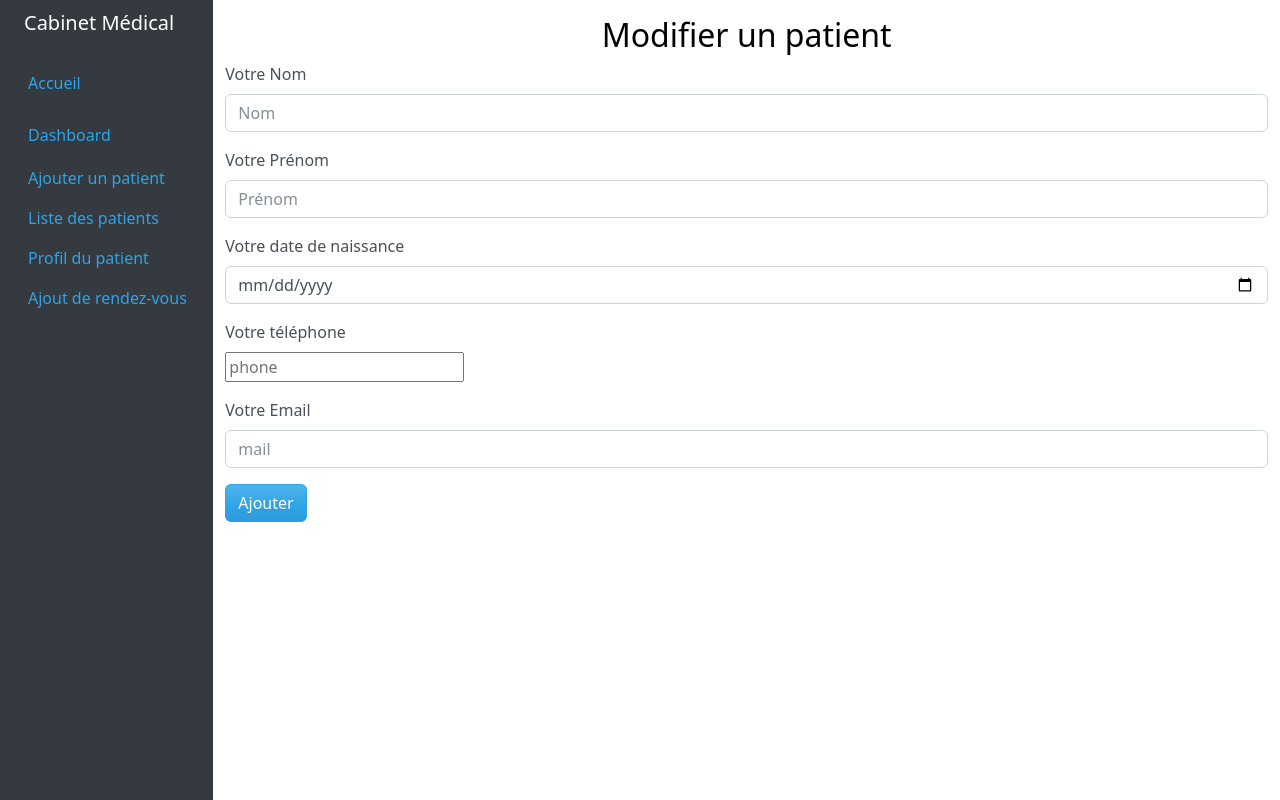
After one commit to LaurenceB28/cabinet-medical, a PHP site: template views/patient/updatePatient.php in a window 1280 px wide. The commit adds this page. Run offline with PHP 8.4, Linux system fonts and the light colour scheme; the template is opened without the code that fills it, so the values that code supplies are empty.

Commit message:
cabinet j8

```diff
--- a/controllers/add-patientCtrl.php
+++ b/controllers/add-patientCtrl.php
@@ -79,7 +79,7 @@ try {
             } else {
                 $birthdateObj = new DateTime($birthdate);
                 // Calcul de l'age de l'utilisateur (année courante - année de naissance)
-                $age = date('l j F Y',strtotime($birthdate)) - $birthdateObj->format('l j F Y');
+                $age = date('d-m-Y',strtotime($birthdate)) - $birthdateObj->format('d-m-Y');
 
                 if ($age > 120 || $age < 0) {
                     $error["birthdate"] = "Votre age n'est pas conforme!";
--- a/views/patient/add-patient.php
+++ b/views/patient/add-patient.php
@@ -1,6 +1,6 @@
 <?php
 // $error = null;
-$birthdate = date('l j F Y');
+$birthdate = date('d-m-Y');
 setlocale(LC_TIME, 'fra.UTF-8');
 ?>
 <form method="post" novalidate>
@@ -14,7 +14,7 @@ setlocale(LC_TIME, 'fra.UTF-8');
         <input type="text" name="firstname" class="form-control" placeholder="Prénom" aria-label="Lastname" maxlength="25" required>
     </div>
     <div class="mb-3">
-        <input type="date" name="birthdate" id="birthdate" value="<?= htmlentities($birthdate ?? '') ?>" title="La date de naissance n' est pas au format attendu" placeholder="Entrez votre date de naissance" class="form-control <?= isset($error['birthdate']) ? 'errorField' : '' ?>" autocomplete="bday" aria-describedby="birthdateHelp" min="01-01-1920" max="<?= date('l j F Y',strtotime($birthdate)) ?>" required>
+        <input type="date" name="birthdate" id="birthdate" value="<?= htmlentities($birthdate ?? '') ?>" title="La date de naissance n' est pas au format attendu" placeholder="Entrez votre date de naissance" class="form-control <?= isset($error['birthdate']) ? 'errorField' : '' ?>" autocomplete="bday" aria-describedby="birthdateHelp" min="01-01-1920" max="<?= date('d-m-Y',strtotime($birthdate)) ?>" required>
         <small id="birthdateHelp" name="birthdate" class="form-text error"><?= $error['birthdate'] ?? '' ?></small>
     </div>
     <div class="mb-3">
--- /dev/null
+++ b/views/patient/updatePatient.php
@@ -0,0 +1,26 @@
+   <form method="post" novalidate>
+    <h2>Modifier un patient</h2>
+    <div class="mb-3">
+        <label for="lastName" class="form-label">Votre Nom</label>
+        <input type="text" name="lastname" class="form-control" value="<?= $lastname ?>"placeholder="Nom" aria-label="Firstname" maxlength="25" required>
+    </div>
+    <div class="mb-3">
+        <label for="firstName" class="form-label">Votre Prénom</label>
+        <input type="text" name="firstname" class="form-control" value="<?= $firstname ?>"placeholder="Prénom" aria-label="Lastname" maxlength="25" required>
+    </div>
+    <div class="mb-3">
+    <label for="birthdate" class="form-label">Votre date de naissance</label>
+        <input type="date" name="birthdate" id="birthdate" value="<?= $birthdate ?>" title="La date de naissance n' est pas au format attendu" placeholder="Entrez votre date de naissance" class="form-control <?= isset($error['birthdate']) ? 'errorField' : '' ?>" autocomplete="bday" aria-describedby="birthdateHelp" min="01-01-1920" max="<?= date('d-m-Y',strtotime($birthdate)) ?>" required>
+        <small id="birthdateHelp" name="birthdate" class="form-text error"><?= $error['birthdate'] ?? '' ?></small>
+    </div>
+    <div class="mb-3">
+        <label for="phone" class="form-label">Votre téléphone</label><br>
+        <input type="text" id="phone" name="phone" value="<?= $phone ?>"placeholder="phone" aria-label="phone" max="25">
+    </div>
+    <div class="mb-3">
+        <label for="exampleInputMail1" class="form-label">Votre Email</label>
+        <input type="mail" name="mail" id="exampleInputEmail1" value="<?= $mail ?>"placeholder="mail" aria-describedby="mailHelp" maxlength="25" value="<?= $email ?>" title="L'email existe déja" class="form-control<?= isset($error['mail']) ? 'errorField' : '' ?>" required>
+        <small id="mailHelp" class="form-text error"><?= $error['mail'] ?? '' ?></small>
+    </div>
+    <button type="submit" class="btn btn-primary">Ajouter</button>
+    </form>
```
Also changed, not shown: controllers/patient-profilCtrl.php (+10 -8 lines), controllers/updatePatientCtrl.php (added, +27 -0 lines), models/Patient.php (+20 -0 lines), views/patient/patient-profil.php (+9 -5 lines).
